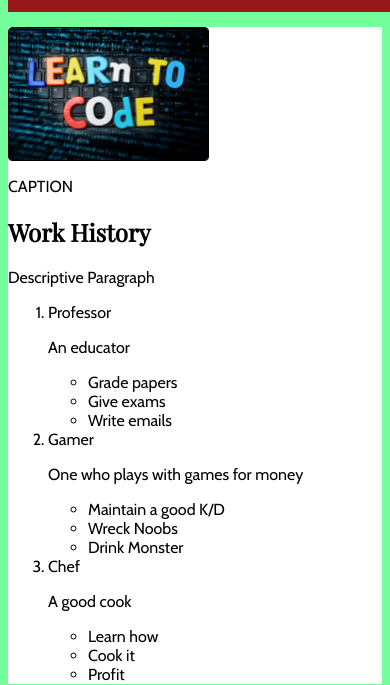
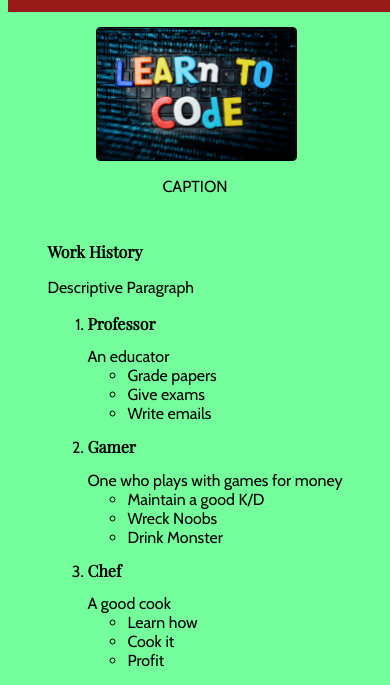
Before and after one commit to vidurgupta2/group17.github.io, a website: page public/asst-1/index.html in a window 390 px wide. Shown: the part 415-1100 px from the top of the page. Drawn offline with nearby package versions, Linux system fonts and the light colour scheme.

Commit message:
cypress test complete
need naked-eye figuration

```diff
--- a/public/asst-1/index.html
+++ b/public/asst-1/index.html
@@ -16,37 +16,46 @@
 
     <div class="wrapper">
         <div class="container">
-            <div class="image">
-                <img src="main-pic_th.jpg" class="main-image" alt="">
+            <div class="main-image">
+                <img src="main-pic_th.jpg" class="image" alt="yes">
                 <p>CAPTION</p>
             </div>
             <div class="content">
                 <h2>Work History</h2>
                 <p>Descriptive Paragraph</p>
-                <ol class="Work History">
-                    <li>Professor</li>
-                    <p>An educator</p>
-                    <ul>
+                <ol class="Work-History">
+                    <li><h2 class="job">Professor</h2>
+                        An educator<br>
+                        <div  class="content">
+                            <ul class="content">
                                 <li>Grade papers</li>
                                 <li>Give exams</li>
                                 <li>Write emails</li>
                             </ul>
+                        </div>
+                    </li>
 
-                    <li>Gamer</li>
-                    <p>One who plays with games for money</p>
-                    <ul>
+                    <li><h2 class="job">Gamer</h2>
+                        One who plays with games for money<br>
+                        <div  class="content">
+                            <ul class="content">
                                 <li>Maintain a good K/D</li>
                                 <li>Wreck Noobs</li>
                                 <li>Drink Monster</li>
                             </ul>
+                        </div>
+                    </li>
 
-                    <li>Chef</li>
-                    <p>A good cook</p>
-                    <ul>
+                    <li><h2 class="job">Chef</h2>
+                        A good cook<br>
+                        <div  class="content">
+                            <ul class="content">
                                 <li>Learn how</li>
                                 <li>Cook it</li>
                                 <li>Profit</li>
                             </ul>
+                        </div>
+                    </li>
                 </ol>
             </div>
         </div>
--- a/public/asst-1/styles.css
+++ b/public/asst-1/styles.css
@@ -1,42 +1,68 @@
+h1, h2, h3 {
+    font-family: 'Playfair Display', serif;}
+
+h2 {
+    font-size: 1rem;}
+
+p, input, li {
+    font-family: 'Cabin', sans-serif;}
+
+body {
+    background-color: #75FF9C;}
+
 .header {
     display: flex;
     background-color: #991818;
     width: 100%;
     color: #ffffff;
     align-items: center;
-    justify-content: space-between;
     margin-bottom: 15px;
     padding: 15px;
-    flex-flow: row wrap;
-}
+    flex-flow: row wrap;}
 
 .header-image {
     width: auto;
     height: auto;
-    background-color: #991818;
+    background-color: #991818;}
+
+.main-image {
+    flex: 0 1 auto;
+    max-width: 199px;
+    margin-right: 15px;
 }
 
-.main-image {
-    display: flex;
-    justify-content: flex-start;
+img.image {
     border-radius: 4px;
     border-width: 1px;
     border-style: solid;
-    width: 199px;
-}
-
-body {
-    background-color: #75FF9C;
+    max-width: 199px;
 }
 
 .container {
-    background-color: #ffffff;
+    display: flex;
+    flex-direction: row;
+    flex-wrap: wrap;
+    align-items: flex-start;
+    justify-content: space-between;
 }
 
-h1, h2, h3 {
-    font-family: 'Playfair Display', serif;
+
+@media screen and (max-width: 1000px) {
+.main-image{
+    display: flex;
+    flex-direction: row;
+    flex-wrap: wrap;
+    flex: 1 0 auto;
+    justify-content: space-evenly;
+    align-items: center;
+    margin-right: 0px;
+    margin-bottom: 15px;
 }
-
-p, input, li {
-    font-family: 'Cabin', sans-serif;
+.container{
+    display: flex;
+    flex-direction: row;
+    flex-wrap: wrap;
+    align-items: flex-start;
+    justify-content: center;
 }
+}
```
Lines whose indentation alone changed are shown as unchanged.
